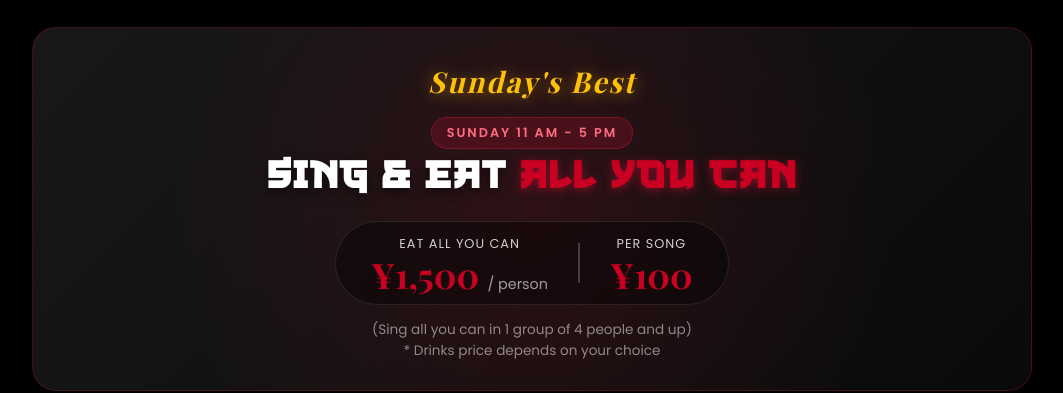
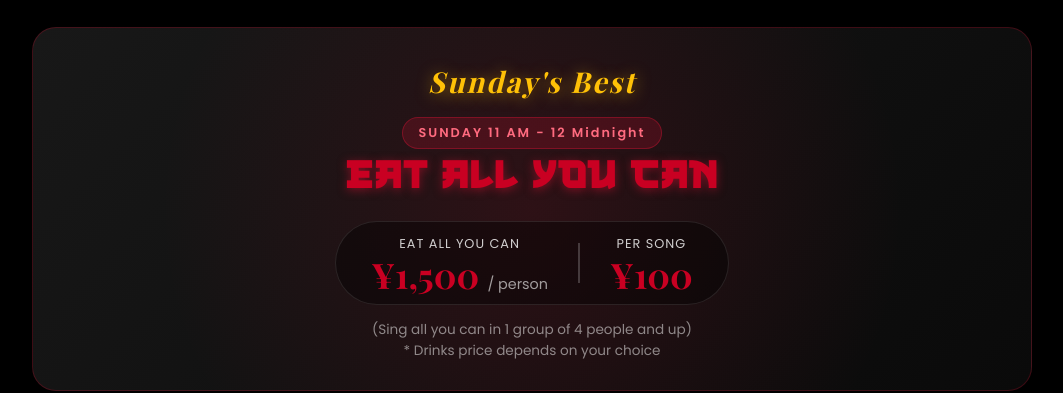
Before and after one commit to Hevhabibi27/Amour-et-Grace, a website: page public/index.html in a window 1280 px wide. Shown: the part 1926-2319 px from the top of the page, without its empty margins (108-1171 px from the left). Drawn offline with nearby package versions, Linux system fonts and the light colour scheme; a web font is replaced by a local one.

Commit message:
removed sing, and changed the date of sundays best

```diff
--- a/public/index.html
+++ b/public/index.html
@@ -85,7 +85,7 @@
     <link rel="stylesheet" href="css/variables.css?v=6">
     <link rel="stylesheet" href="css/reset.css?v=6">
     <link rel="stylesheet" href="css/global.css?v=6">
-    <link rel="stylesheet" href="css/home.css?v=13">
+    <link rel="stylesheet" href="css/home.css?v=14">
     <link rel="stylesheet" href="css/menu.css?v=12">
     <link rel="stylesheet" href="css/reservations.css?v=8">
     <link rel="stylesheet" href="css/form-components.css?v=1">
@@ -225,7 +225,7 @@
     </footer>
 
     <!-- Scripts -->
-    <script src="js/i18n.js?v=13"></script>
+    <script src="js/i18n.js?v=14"></script>
     <script src="js/utils.js?v=6"></script>
     <script src="js/navbar.js?v=6"></script>
     <script src="js/router.js?v=6"></script>
--- a/public/js/i18n.js
+++ b/public/js/i18n.js
@@ -78,8 +78,8 @@ const i18n = (() => {
         'home.promo.eat.day': { en: 'Every Sunday', ja: '毎週日曜日' },
         'home.promo.car.title': { en: 'WE OFFER CAR SERVICE', ja: '送迎サービスを提供しております。' },
         'home.promo.sunday.best': { en: "Sunday's Best", ja: "サンデーズベスト" },
-        'home.promo.sunday.badge': { en: 'SUNDAY 11 AM - 5 PM', ja: '日曜日 11 AM - 5 PM' },
-        'home.promo.sunday.title': { en: 'SING & EAT <span class="highlight-promo">ALL YOU CAN</span>', ja: '歌って食べて <span class="highlight-promo">食べ放題</span>' },
+        'home.promo.sunday.badge': { en: 'SUNDAY 11 AM - 12 Midnight', ja: '日曜日 11 AM - 12 真夜中' },
+        'home.promo.sunday.title': { en: ' <span class="highlight-promo">EAT ALL YOU CAN</span>', ja: '<span class="highlight-promo">食べ放題</span>' },
         'home.promo.sunday.eatLabel': { en: 'EAT ALL YOU CAN', ja: '食べ放題' },
         'home.promo.sunday.perPerson': { en: '/ person', ja: '/ 1人' },
         'home.promo.sunday.songLabel': { en: 'PER SONG', ja: '1曲' },
--- a/public/pages/home.html
+++ b/public/pages/home.html
@@ -138,12 +138,15 @@
                     <h3 class="promo-sunday-best" data-i18n="home.promo.sunday.best">Sunday's Best</h3>
                     <div class="sunday-badge" data-i18n="home.promo.sunday.badge">SUNDAY 11 AM - 5 PM</div>
 
-                    <h4 class="promo-title" data-i18n-html="home.promo.sunday.title">SING & EAT <span class="highlight-promo">ALL YOU CAN</span></h4>
+                    <h4 class="promo-title" data-i18n-html="home.promo.sunday.title">EAT <span
+                            class="highlight-promo">ALL YOU CAN</span></h4>
 
                     <div class="promo-sunday-pricing">
                         <div class="sunday-price-group">
-                            <span class="sunday-price-label" data-i18n="home.promo.sunday.eatLabel">EAT ALL YOU CAN</span>
-                            <span class="sunday-price-value">¥1,500 <span class="sunday-price-sub" data-i18n="home.promo.sunday.perPerson">/
+                            <span class="sunday-price-label" data-i18n="home.promo.sunday.eatLabel">EAT ALL YOU
+                                CAN</span>
+                            <span class="sunday-price-value">¥1,500 <span class="sunday-price-sub"
+                                    data-i18n="home.promo.sunday.perPerson">/
                                     person</span></span>
                         </div>
                         <div class="divider"></div>
@@ -154,7 +157,8 @@
                     </div>
 
                     <div class="promo-sunday-details">
-                        <span data-i18n="home.promo.sunday.detail1">(Sing all you can in 1 group of 4 people and up)</span>
+                        <span data-i18n="home.promo.sunday.detail1">(Sing all you can in 1 group of 4 people and
+                            up)</span>
                         <span data-i18n="home.promo.sunday.detail2">* Drinks price depends on your choice</span>
                     </div>
                 </div>
```
